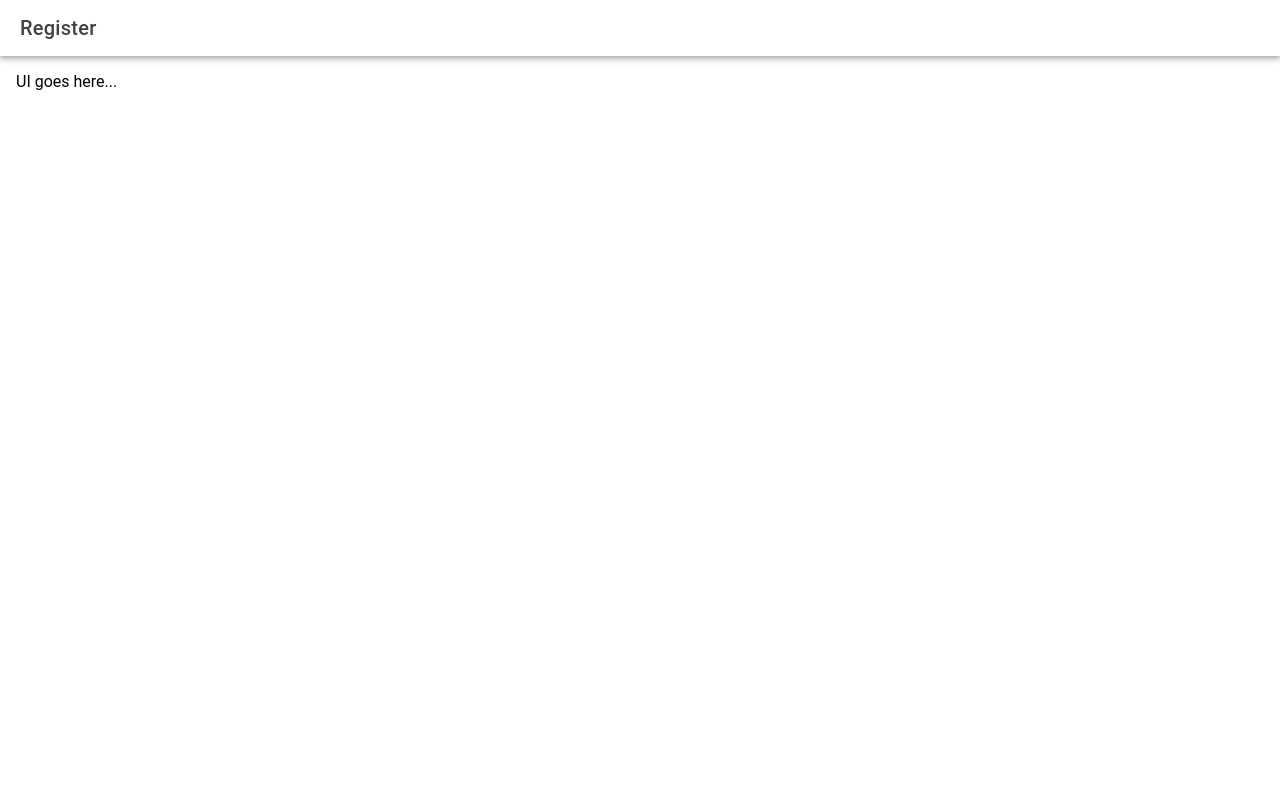
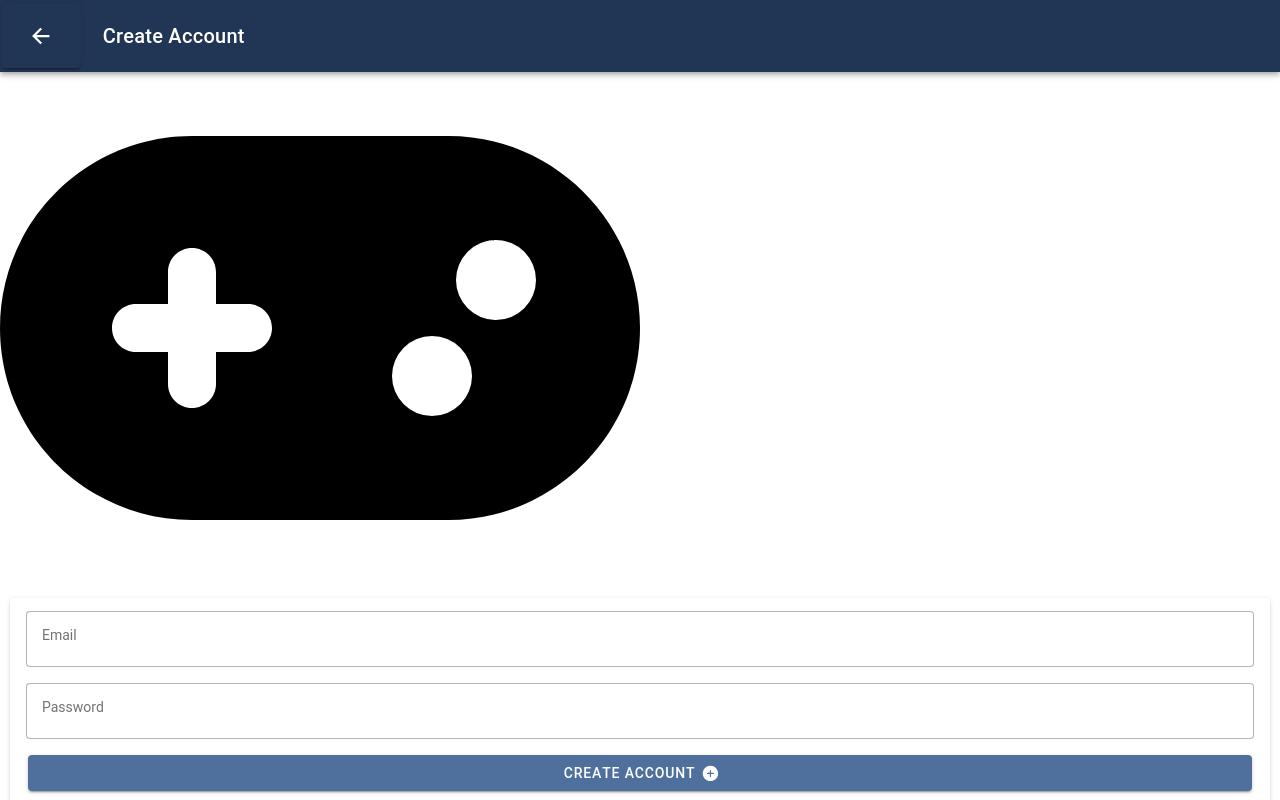
Before and after one commit to HectorDNuno/practiceApp, a React (Vite) app: page /register in a window 1280 px wide. Built offline with nearby package versions, Linux system fonts and the light colour scheme.

Commit message:
builds code for register page

```diff
--- a/src/pages/Register.tsx
+++ b/src/pages/Register.tsx
@@ -1,18 +1,53 @@
-import { IonContent, IonHeader, IonPage, IonTitle, IonToolbar } from '@ionic/react';
-import React from 'react';
+import { IonBackButton, IonButton, IonCard, IonCardContent, IonContent, IonHeader, IonIcon, IonInput, IonPage, IonTitle, IonToolbar, useIonRouter } from '@ionic/react';
+import { addCircle } from 'ionicons/icons';
+import React, { useState } from 'react';
+import Gamepad from "../assets/gamepad.svg"
 
 const Register: React.FC = () => {
+  const router = useIonRouter();
+
+  const [introSeen, setIntroSeen] = useState(false);
+
+  const doRegister = (event: any) => {
+    event.preventDefault();
+    console.log("registered");
+    router.goBack()
+  };
 
   return (
     <IonPage>
-      <IonHeader>
-        <IonToolbar>
-          <IonTitle>Register</IonTitle>
-        </IonToolbar>
-      </IonHeader>
-      <IonContent className="ion-padding">
-        UI goes here...
-      </IonContent>
+
+    <IonHeader>
+      <IonToolbar color={"primary"}>
+
+        <IonButton slot="start">
+          <IonBackButton defaultHref="/"></IonBackButton>
+        </IonButton>
+
+        <IonTitle>Create Account</IonTitle>
+      </IonToolbar>
+    </IonHeader>
+
+    <IonContent scrollY={false}>
+
+      <img src={Gamepad} alt="gamepad logo" width={"50%"} />
+
+      <IonCard>
+        <IonCardContent>
+          <form onSubmit={doRegister}>
+            <IonInput label="Email" type='email' placeholder='email@example.com' labelPlacement="floating" fill='outline'></IonInput>
+
+            <IonInput className="ion-margin-top" label="Password" type="password" placeholder='password' labelPlacement="floating" fill='outline'></IonInput>
+
+            <IonButton type="submit" color={'secondary'} expand="block" className="ion-margin-top" routerLink="/register">
+              Create account
+            <IonIcon icon={addCircle} slot="end"></IonIcon>
+              </IonButton>
+          </form>
+        </IonCardContent>
+      </IonCard>
+    </IonContent>
+
     </IonPage>
   );
 };
```
